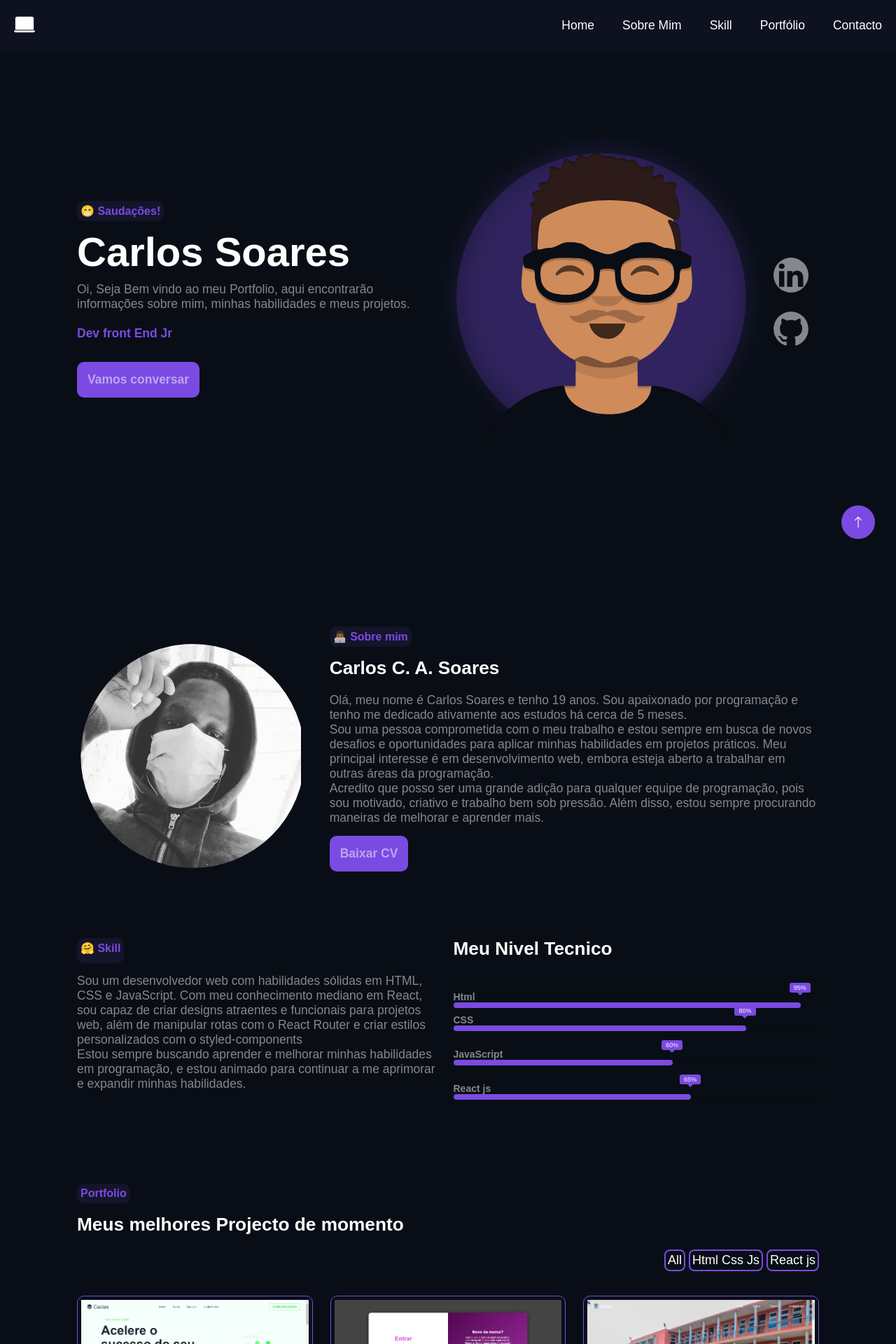
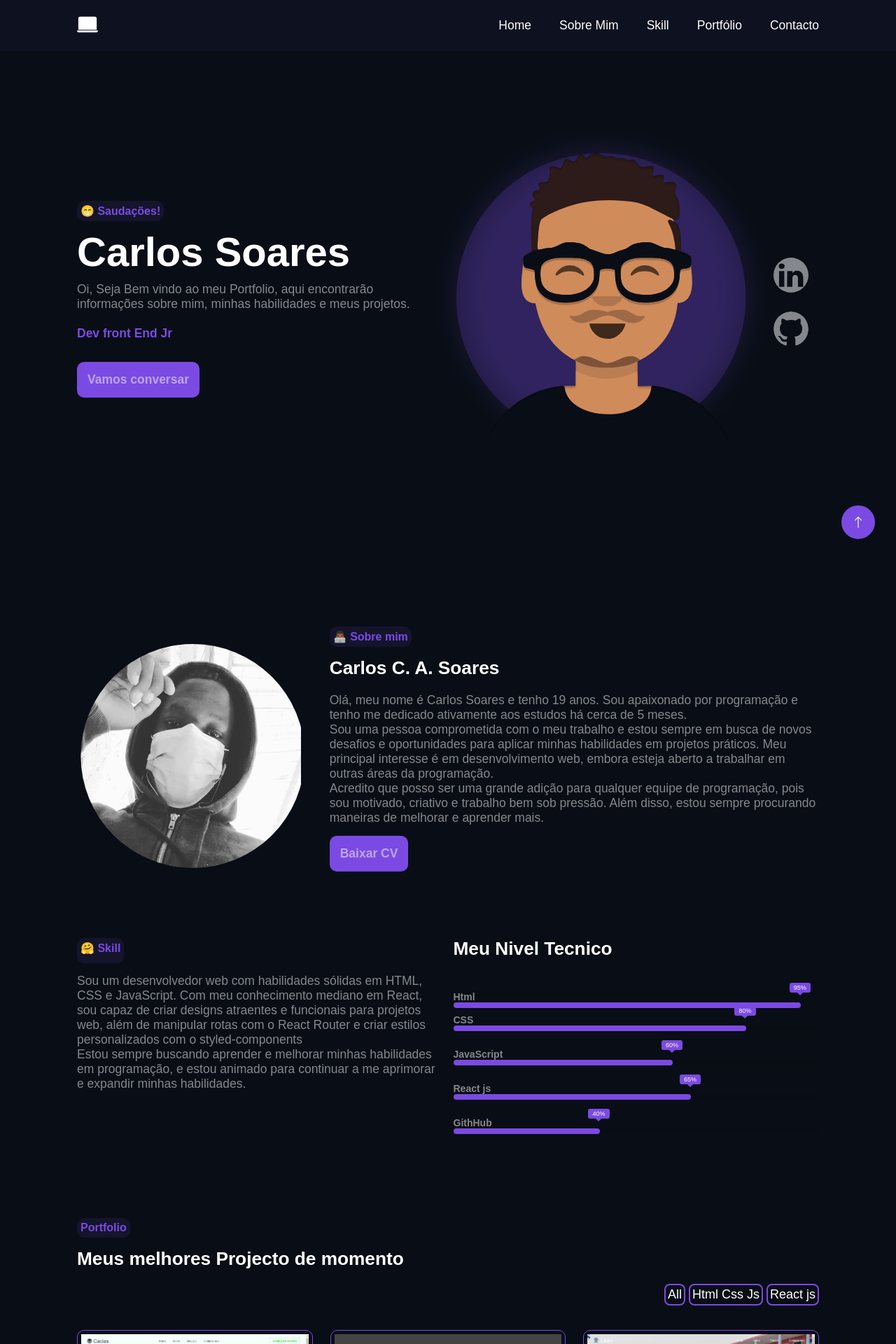
Before and after one commit to CarlosSoares123/Meu-portfolio, a React (Vite) app: page / in a window 1280 px wide. Shown: the top 1920 px of the page at 70% size. Built offline with nearby package versions, Linux system fonts and the light colour scheme.

Commit message:
adicionando skill github

```diff
--- a/src/App.styles.js
+++ b/src/App.styles.js
@@ -90,7 +90,7 @@ padding-inline: 15px;
   }
 @media(min-width: 992px){
     section{
-      padding-inline: 80px;
+      padding-inline: 90px;
   }
 }
 @media(min-width: 1100px){
--- a/src/components/Header/Header.js
+++ b/src/components/Header/Header.js
@@ -4,7 +4,7 @@ import styled from 'styled-components'
 export const headerContainer = styled.header`
   width: 100%;
   display: flex;
-  padding: 20px 30px;
+  padding: 20px 2rem;
   justify-content: space-between;
   align-items: center;
 
@@ -14,8 +14,15 @@ export const headerContainer = styled.header`
   top: 0;
   left: 0;
   z-index: 100;
+  @media (min-width: 768px) {
+    padding-inline: 5.4rem;
+  }
   @media (min-width: 992px) {
     padding: 20px;
+    padding-inline: 6.6rem;
+  }
+  @media (min-width: 992px) {
+    padding-inline: 11rem;
   }
 `
 
--- a/src/components/Skill/Skill.js
+++ b/src/components/Skill/Skill.js
@@ -57,6 +57,10 @@ export const skillPer = styled.span`
     width: 65%;
     animation-delay: 0.4s;
   }
+  &.github{
+    width: 40%;
+    animation-delay: 0.4s;
+  }
 
   @keyframes progress {
     0% {
--- a/src/components/Skill/Skill.jsx
+++ b/src/components/Skill/Skill.jsx
@@ -49,6 +49,16 @@ export const Skill = () => {
           </Sk.skillPer>
         </Sk.skillBar>
       </Sk.SkillBox>
+
+      <Sk.SkillBox>
+        <Sk.title>GithHub</Sk.title>
+        <Sk.skillBar>
+          <Sk.skillPer className='github'>
+            <Sk.tooltip>40%</Sk.tooltip>
+          </Sk.skillPer>
+        </Sk.skillBar>
+      </Sk.SkillBox>
+
       </Sk.skillContent>
 
 
```
